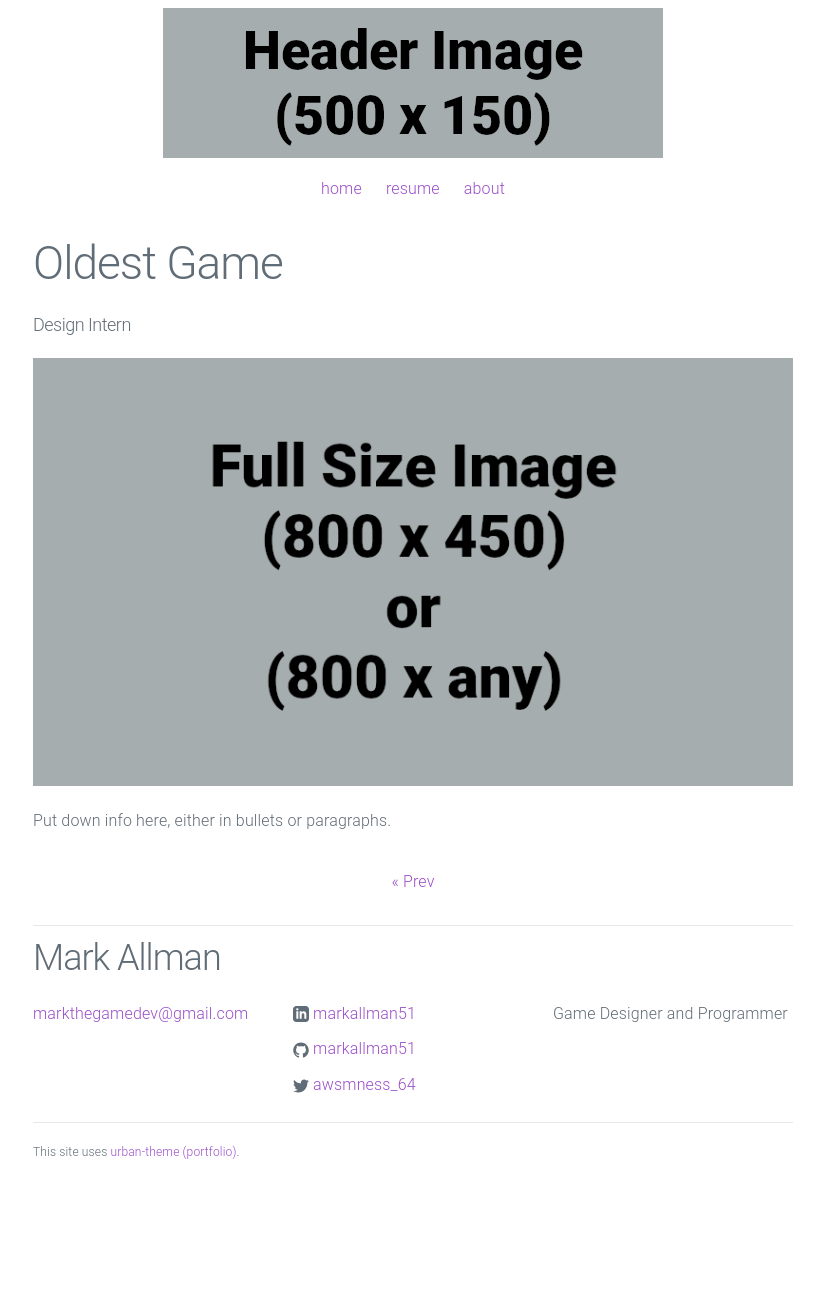
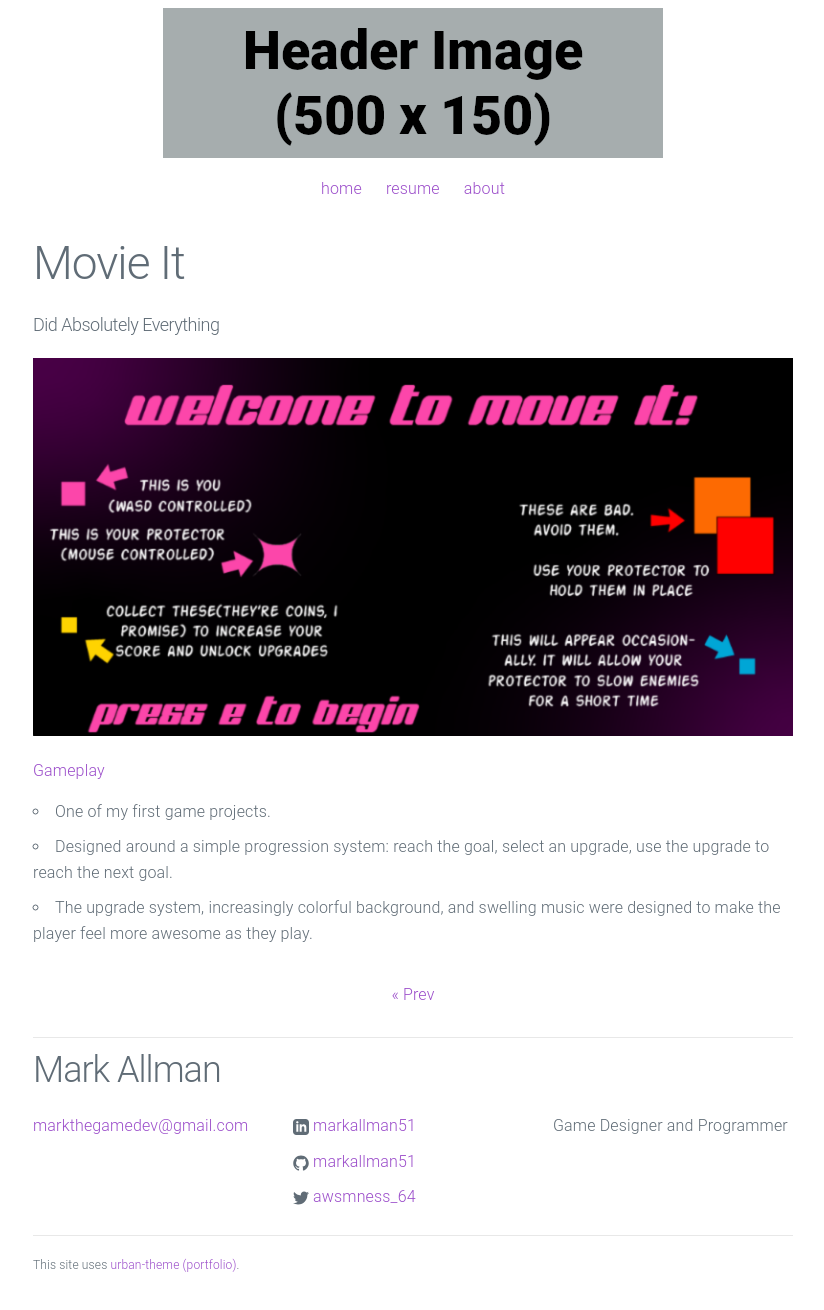
Before and after one commit to markallman51/portfoliosite, a Jekyll site: the page built from _posts/2022-09-06-oldest-game.md, in a window 1280 px wide. Shown: the whole page, without its empty margins (227-1051 px from the left). Built offline with Jekyll 4.4.1, drawn with Linux system fonts in a browser that asks for light colours; before the commit the page ends 1198 px from its top, so only the background shows below that.

Commit message:
Added Move It post

```diff
--- a/_posts/2022-09-06-oldest-game.md
+++ b/_posts/2022-09-06-oldest-game.md
@@ -1,11 +1,14 @@
 ---
 layout: post
-title:  "Oldest Game"
-summary: "Design Intern"
+title:  "Movie It"
+summary: "Did Absolutely Everything"
 date:   2022-09-06 15:39:40
 preview: /assets/postpreview.png
 ---
 
-![Picture 1](/assets/fullsize.png)
+![Picture 1](/assets/moveitTitle.png)
 
-Put down info here, either in bullets or paragraphs.
+[Gameplay](https://youtu.be/0ogX8SOqr9Q)
+* One of my first game projects.
+* Designed around a simple progression system: reach the goal, select an upgrade, use the upgrade to reach the next goal.
+* The upgrade system, increasingly colorful background, and swelling music were designed to make the player feel more awesome as they play.
```
Also changed, not shown: about.md (+1 -3 lines), assets/moveitTitle.png (added).
